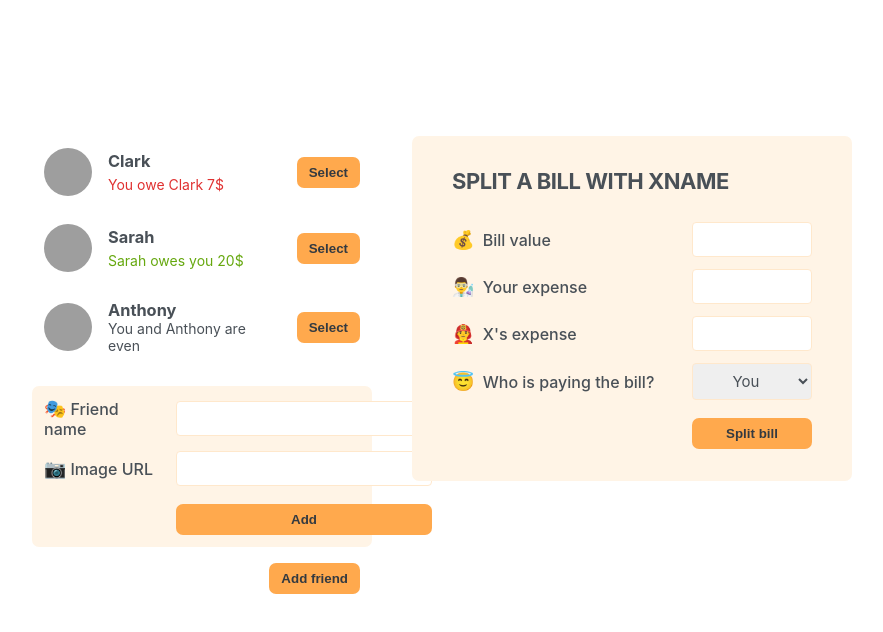
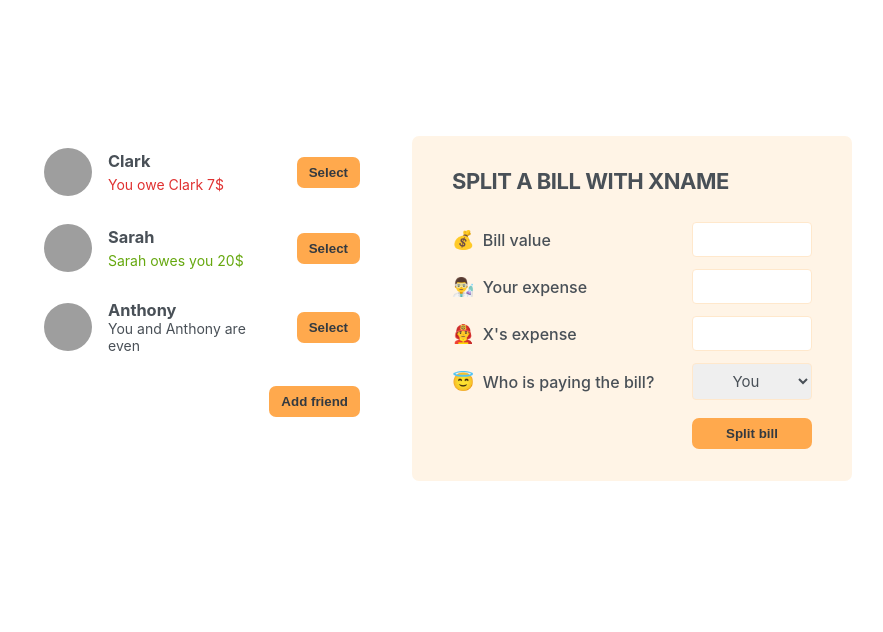
Before and after one commit to kiethohoai/eat-n-split, a React (Create React App) app: page / in a window 1280 px wide. Shown: the top 632 px of the page, without its empty margins (198-1081 px from the left). Built offline with nearby package versions, Linux system fonts and the light colour scheme; grey boxes are pictures that could not be loaded.

Commit message:
005 Displaying the New Friend Form

```diff
--- a/src/App.js
+++ b/src/App.js
@@ -1,3 +1,5 @@
+import { useState } from "react";
+
 const initialFriends = [
   {
     id: 118836,
@@ -19,14 +21,31 @@
   },
 ];
 
+// Button
+function Button({ children, onClick }) {
+  return (
+    <button className="button" onClick={onClick}>
+      {children}
+    </button>
+  );
+}
+
 // App
 export default function App() {
+  const [showAddFriend, setShowAddFriend] = useState(false);
+
+  function handleShowAddFriend() {
+    setShowAddFriend((showAddFriend) => !showAddFriend);
+  }
+
   return (
     <div className="app">
       <div className="sidebar">
         <FriendsList />
-        <FormAddFriend />
-        <Button>Add friend</Button>
+        {showAddFriend && <FormAddFriend />}
+        <Button onClick={handleShowAddFriend}>
+          {showAddFriend ? "Close" : "Add friend"}
+        </Button>
       </div>
       <FormSplitBill />
     </div>
@@ -69,11 +88,6 @@
   );
 }
 
-// Button
-function Button({ children }) {
-  return <button className="button">{children}</button>;
-}
-
 // FormAddFriend
 function FormAddFriend() {
   return (
```
